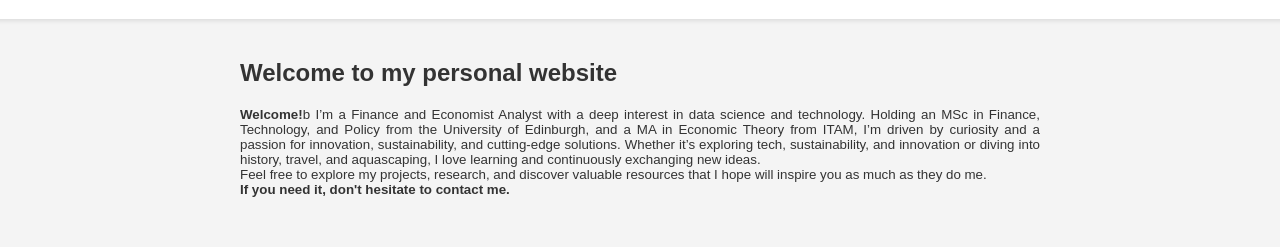
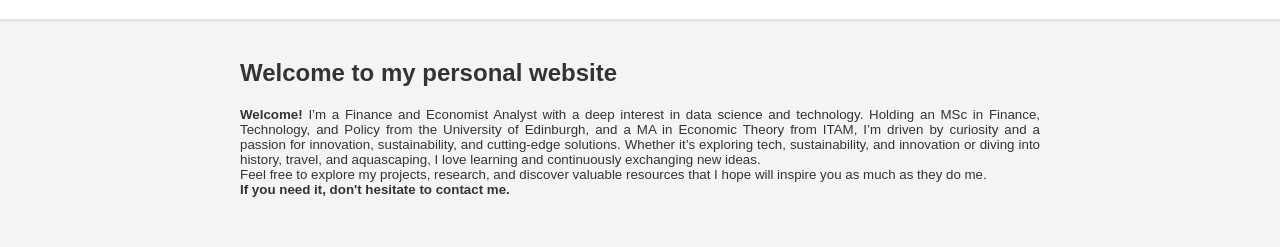
Before and after one commit to GregSom-MSc/GregSom-MSc.github.io, a Jekyll site: the page built from index.md, in a window 1280 px wide. Shown: the part 239-486 px from the top of the page. Built offline with Jekyll 4.4.1, drawn with Linux system fonts in a browser that asks for light colours; grey boxes are pictures that could not be loaded.

```diff
--- a/index.md
+++ b/index.md
@@ -5,7 +5,7 @@ layout: default
 ## Welcome to my personal website
 
 <div style="text-align: justify;font-size:smaller;">
-<b>Welcome!</b>b I’m a Finance and Economist Analyst with a deep interest in data science and technology. Holding an MSc in Finance, Technology, and Policy from the University of Edinburgh, and a MA in Economic Theory from ITAM, I’m driven by curiosity and a passion for innovation, sustainability, and cutting-edge solutions.
+<b>Welcome!</b> I’m a Finance and Economist Analyst with a deep interest in data science and technology. Holding an MSc in Finance, Technology, and Policy from the University of Edinburgh, and a MA in Economic Theory from ITAM, I’m driven by curiosity and a passion for innovation, sustainability, and cutting-edge solutions.
 Whether it’s exploring tech, sustainability, and innovation or diving into history, travel, and aquascaping, I love learning and continuously exchanging new ideas.
 <br>
 Feel free to explore my projects, research, and discover valuable resources that I hope will inspire you as much as they do me.
```
